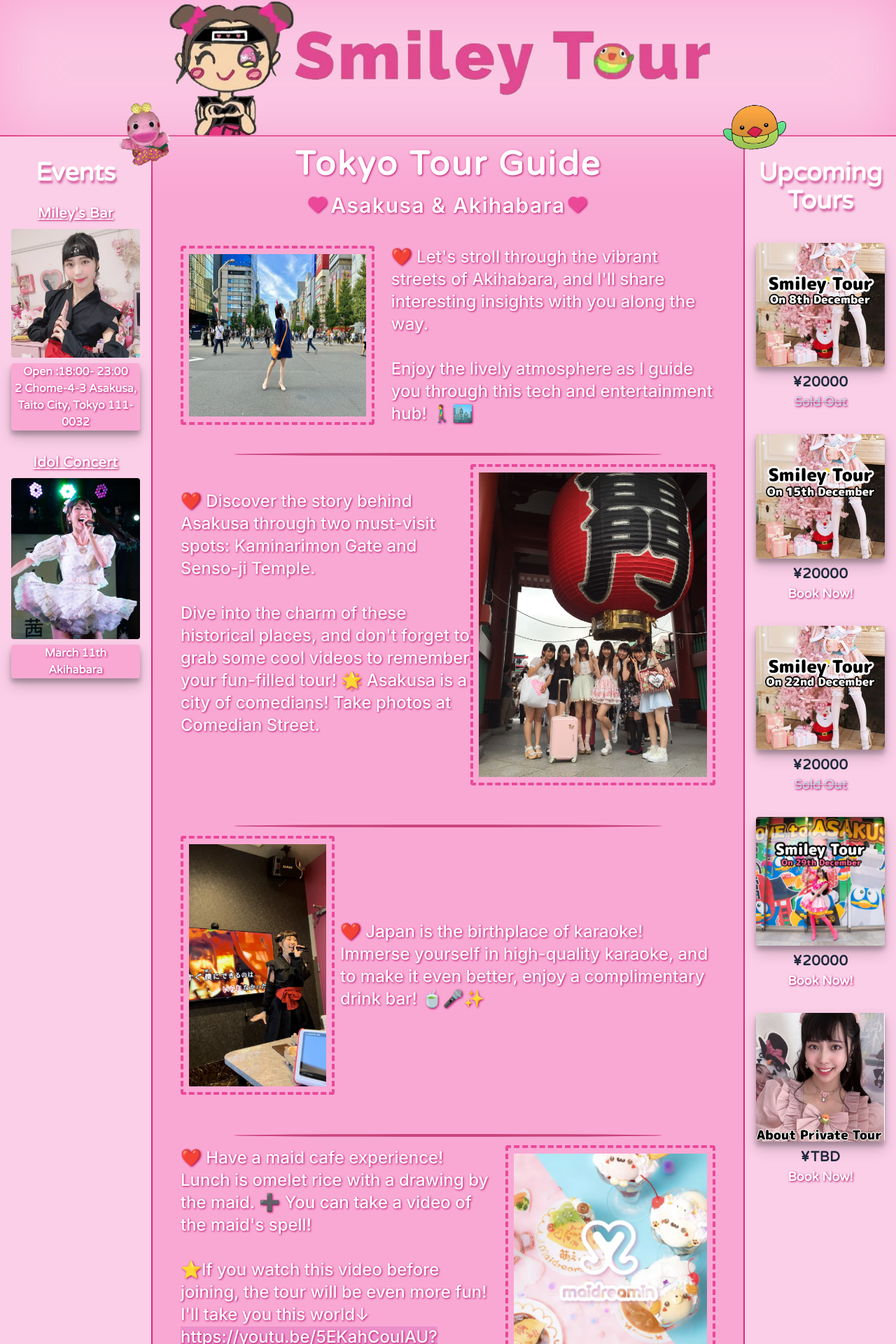
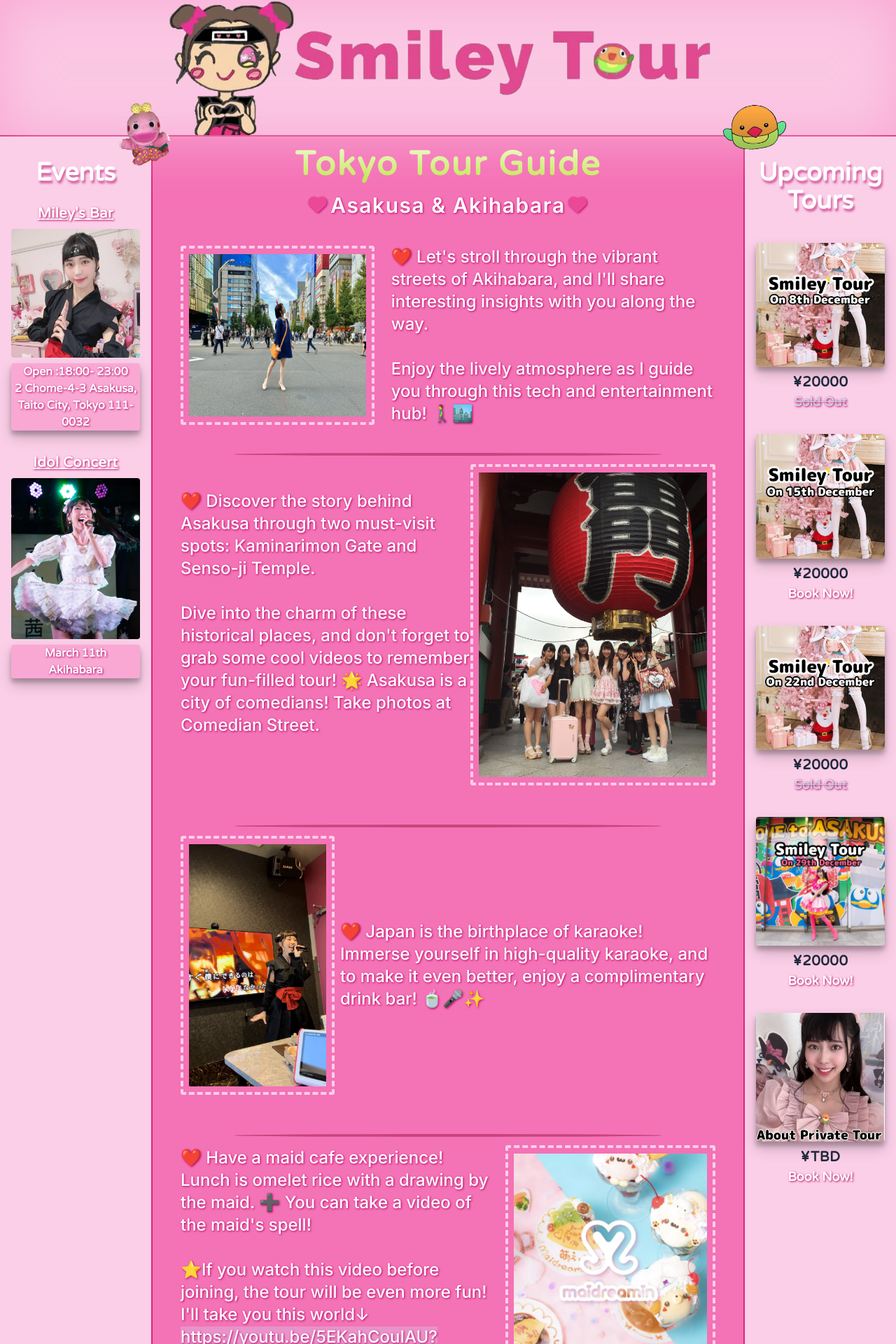
Before and after one commit to brandonrainey/smiley-tours, a Next.js app: page / in a window 1280 px wide. Shown: the part 3-1923 px from the top of the page at 70% size. Built offline with nearby package versions, Linux system fonts and the light colour scheme.

Commit message:
changed main content background color and heading text

```diff
--- a/app/globals.css
+++ b/app/globals.css
@@ -93,3 +93,12 @@ body {
 .testShadow {
   text-shadow: 2px 4px 3px rgba(169, 24, 152, 0.59);
 }
+
+.textGradient {
+  background: #F8FFE8;
+background: linear-gradient(to bottom, #F8FFE8 0%, #E3F5AB 33%, #B7DF2D 100%);
+-webkit-background-clip: text;
+-webkit-text-fill-color: transparent;
+
+
+}
--- a/components/MainContent.tsx
+++ b/components/MainContent.tsx
@@ -3,8 +3,8 @@ import Image from 'next/image'
 
 export default function MainContent() {
   return (
-    <main className="h-full w-full flex flex-col px-10  mb-4  rounded-b-xl bg-pink-300 border-x-2 border-pink-600 border-b-2 ">
-      <h1 className="text-5xl font-Varela text-center p-4 font-semibold tracking-wider text-white textShadow z-20">
+    <main className="h-full w-full flex flex-col px-10  mb-4  rounded-b-xl bg-pink-400 border-x-2 border-pink-600 border-b-2 ">
+      <h1 className="text-5xl font-Varela text-center p-4 font-semibold tracking-wider  z-20 textGradient ">
         Tokyo Tour Guide
       </h1>
       <h2 className="text-center mb-10 text-3xl font-semibold tracking-wider text-white textShadow">
@@ -21,7 +21,7 @@ export default function MainContent() {
               alt="akiba image"
               width={400}
               height={500}
-              className="mr-auto rounded  border-dashed border-4 border-pink-500 p-2 "
+              className="mr-auto rounded  border-dashed border-4 border-pink-200 p-2 "
             />
           </div>
 
@@ -54,7 +54,7 @@ export default function MainContent() {
               alt="asakusa image"
               width={350}
               height={300}
-              className="rounded ml-auto border-dashed border-4 border-pink-500 p-2"
+              className="rounded ml-auto border-dashed border-4 border-pink-200 p-2"
             />
           </div>
         </div>
@@ -65,7 +65,7 @@ export default function MainContent() {
             width={220}
             height={500}
             alt="karaoke image"
-            className="rounded mr-auto border-dashed border-4 border-pink-500 p-2"
+            className="rounded mr-auto border-dashed border-4 border-pink-200 p-2"
           />
           <p className="text-white text-2xl textShadow font-medium p-2 my-auto">
             ❤️ Japan is the birthplace of karaoke! Immerse yourself in
@@ -85,7 +85,7 @@ export default function MainContent() {
             <br />
             <a
               href="https://youtu.be/5EKahCouIAU?si=Ms6R6WHCRHZmi02l"
-              className="underline bg-[#d462b75b]"
+              className="underline bg-[#e3a0d3b6]"
             >
               https://youtu.be/5EKahCouIAU?si=Ms6R6WHCRHZmi02l
             </a>
@@ -96,7 +96,7 @@ export default function MainContent() {
             alt="maid image"
             width={300}
             height={500}
-            className="mr-auto rounded border-dashed border-4 border-pink-500 p-2"
+            className="mr-auto rounded border-dashed border-4 border-pink-200 p-2"
           />
         </div>
       </div>
--- a/components/MobileMainContent.tsx
+++ b/components/MobileMainContent.tsx
@@ -3,8 +3,8 @@ import Image from 'next/image'
 
 export default function MainContent() {
   return (
-    <main className="h-auto py-12 w-full flex flex-col px-4  mb-4 bg-pink-300  border-pink-700 border-y-2 justify-center">
-      <h1 className="text-5xl font-Varela text-center p-4 font-semibold tracking-wider text-white textShadow ">
+    <main className="h-auto py-12 w-full flex flex-col px-4  mb-4 bg-pink-400  border-pink-700 border-y-2 justify-center">
+      <h1 className="text-5xl font-Varela text-center p-4 font-semibold tracking-wider text-white  textGradient">
         Tokyo Tour Guide
       </h1>
       <h2 className="text-center mb-10 text-3xl font-semibold tracking-wider text-white textShadow">
@@ -19,7 +19,7 @@ export default function MainContent() {
             alt="akiba image"
             width={400}
             height={500}
-            className="mx-auto rounded border-dashed border-4 border-pink-500 p-2"
+            className="mx-auto rounded border-dashed border-4 border-pink-200 p-2"
           />
           <p className="text-white text-xl textShadow font-medium">
             ❤️ Let&apos;s stroll through the vibrant streets of Akihabara, and
@@ -36,7 +36,7 @@ export default function MainContent() {
               alt="asakusa image"
               width={350}
               height={300}
-              className="rounded mx-auto border-dashed border-4 border-pink-500 p-2"
+              className="rounded mx-auto border-dashed border-4 border-pink-200 p-2"
             />
             <p className="text-white text-xl textShadow font-medium my-auto pt-2">
               ❤️ Discover the story behind Asakusa through two must-visit spots:
@@ -55,7 +55,7 @@ export default function MainContent() {
               width={200}
               height={500}
               alt="karaoke image"
-              className="rounded mr-auto border-dashed border-4 border-pink-500 p-2"
+              className="rounded mr-auto border-dashed border-4 border-pink-200 p-2"
             />
             <p className="text-white text-xl textShadow font-medium p-2 my-auto">
               ❤️ Japan is the birthplace of karaoke! Immerse yourself in
@@ -71,7 +71,7 @@ export default function MainContent() {
             alt="maid image"
             width={300}
             height={500}
-            className="mx-auto rounded border-dashed border-4 border-pink-500 p-2"
+            className="mx-auto rounded border-dashed border-4 border-pink-200 p-2"
           />
           <p className="text-white text-xl textShadow font-medium">
             ❤️ Have a maid cafe experience! Lunch is omelet rice with a drawing
@@ -83,7 +83,7 @@ export default function MainContent() {
             <br />
             <a
               href="https://youtu.be/5EKahCouIAU?si=Ms6R6WHCRHZmi02l"
-              className="underline bg-[#d462b75b]"
+              className="underline bg-[#e3a0d3b6]"
             >
               https://youtu.be/5EKahCouIAU?si=Ms6R6WHCRHZmi02l
             </a>
--- a/components/Testimonials.tsx
+++ b/components/Testimonials.tsx
@@ -11,7 +11,7 @@ export default function Testimonials({ windowWidth }: TestimonialsProps) {
         windowWidth < 1100 ? 'short-border pt-10' : ''
       }`}
     >
-      <div className=" text-center basis-1/3 bg-pink-400/40 rounded-xl newShadow max-w-[520px]">
+      <div className=" text-center basis-1/3 bg-pink-400/50 rounded-xl newShadow max-w-[520px]">
         <figure className="max-w-screen-md p-2">
           <svg
             className="h-8 pl-10 mr-auto mb-3 text-pink-800 "
--- a/components/TourSidebar.tsx
+++ b/components/TourSidebar.tsx
@@ -25,7 +25,7 @@ export default function TourSidebar({ tours }: TourSidebarProps) {
         alt="bulma image"
         className="absolute -top-12 -left-10 "
       />
-      <h1 className="text-center text-4xl font-bold mb-6 mt-4 text-white textShadow3">
+      <h1 className="text-center text-4xl font-bold mb-6 mt-4  text-white textShadow3 ">
         Upcoming Tours
       </h1>
 
```
